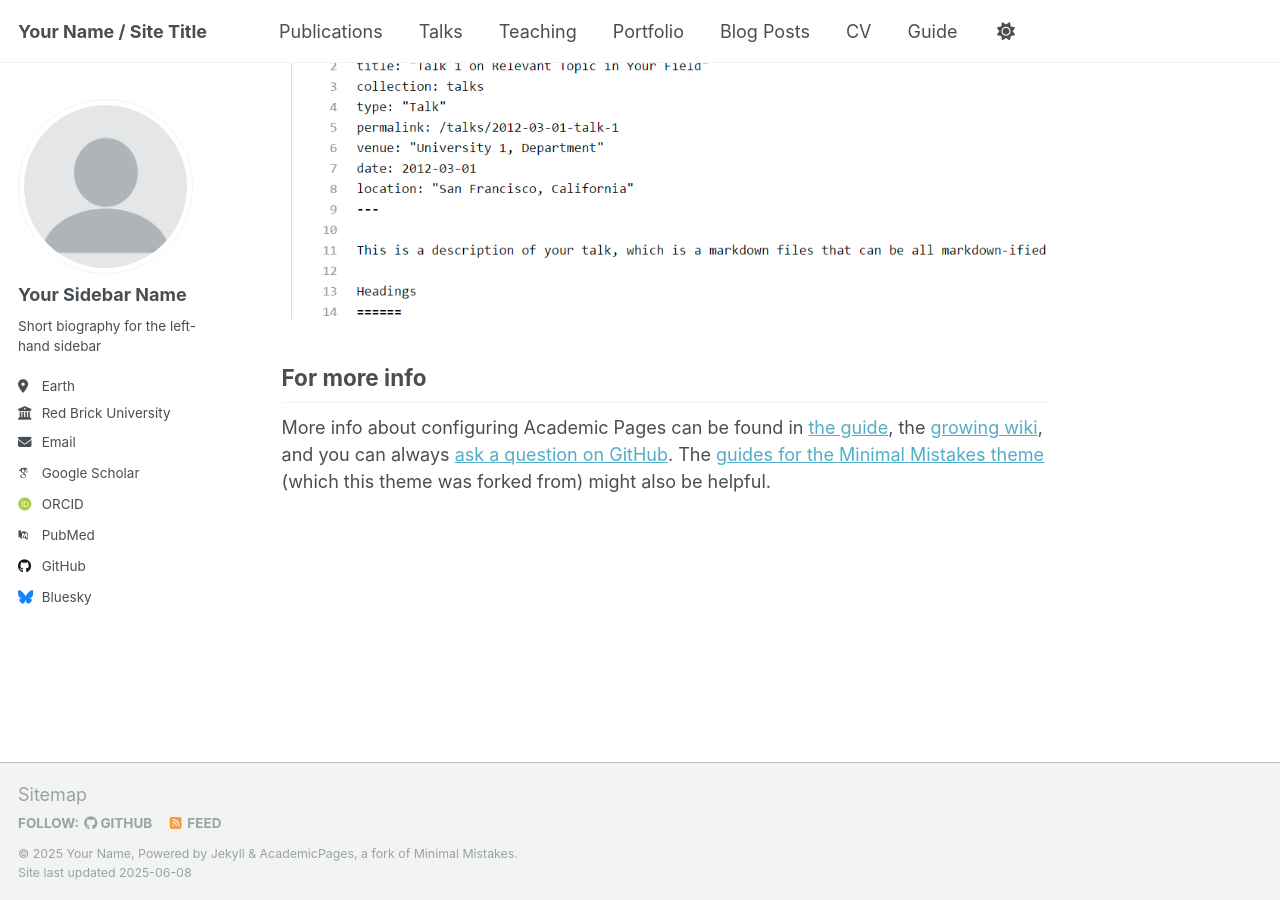
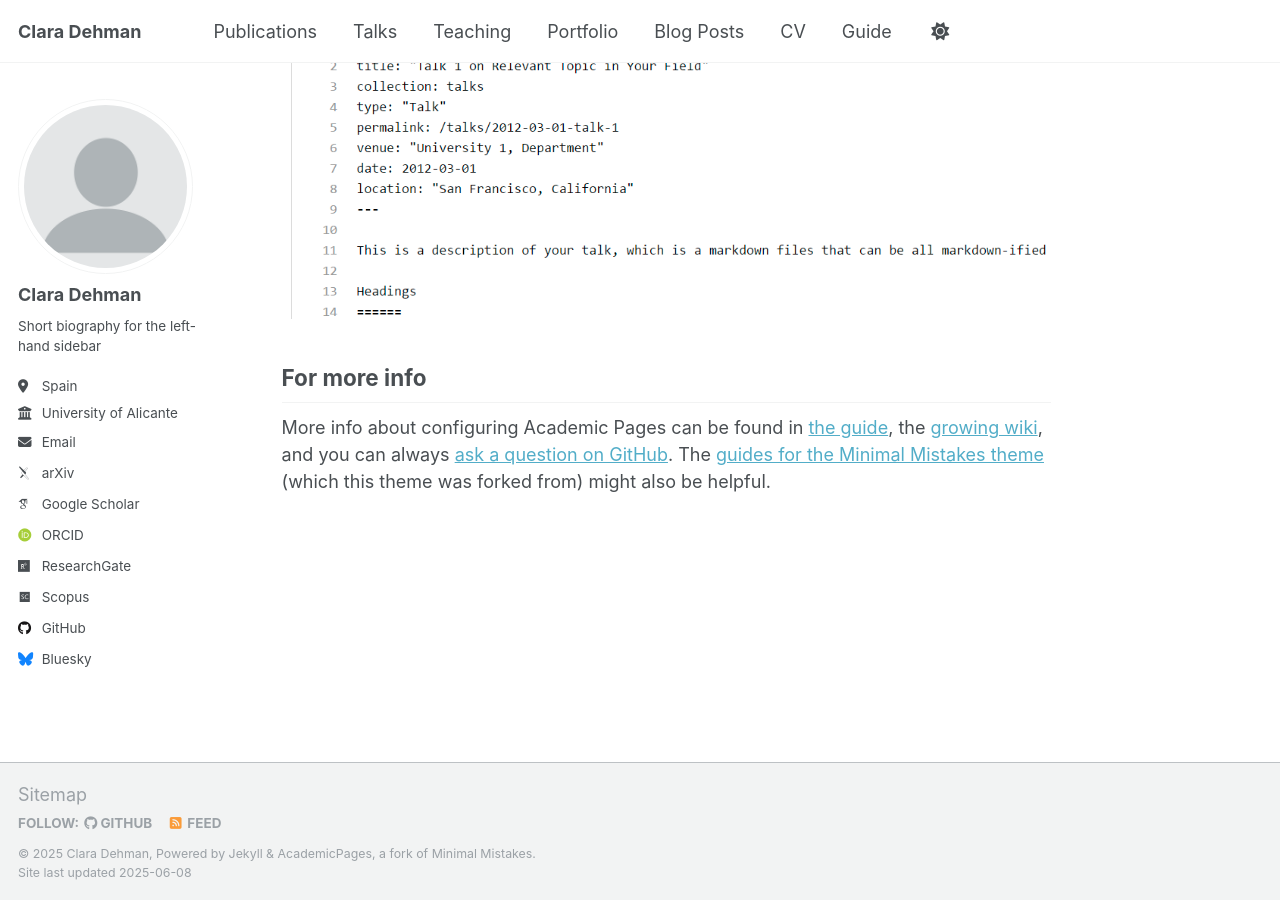
Before and after one commit to ClaraDehman/ClaraDehman.github.io, a Jekyll site: the page built from _pages/about.md, in a window 1280 px wide and 900 px high, scrolled down 2636 px. Built offline with Jekyll 4.4.1, drawn with Linux system fonts in a browser that asks for light colours; some web fonts are replaced.

Commit message:
Update _config.yml
updating profile and personal info

```diff
--- a/_config.yml
+++ b/_config.yml
@@ -9,13 +9,13 @@
 # Basic Site Settings
 locale                   : "en-US"
 site_theme               : "default"
-title                    : "Your Name / Site Title"
+title                    : "Clara Dehman"
 title_separator          : "-"
-name                     : &name "Your Name"
+name                     : &name "Clara Dehman"
 description              : &description "personal description"
-url                      : https://academicpages.github.io # the base hostname & protocol for your site e.g. "https://[your GitHub username].github.io" or if you already have some other page hosted on Github then use "https://[your GitHub username].github.io/[Your Repo Name]"
+url                      : https://ClaraDehman.github.io # the base hostname & protocol for your site e.g. "https://[your GitHub username].github.io" or if you already have some other page hosted on Github then use "https://[your GitHub username].github.io/[Your Repo Name]"
 baseurl                  : "" # the subpath of your site, e.g. "/blog"
-repository               : "academicpages/academicpages.github.io"
+repository               : "ClaraDehman/ClaraDehman.github.io"
 
 # Site Author - The following control what appear as part of the author content on the side bar.
 #               If a field is blank the icon and link will not appear, otherwise it will be shown.
@@ -23,24 +23,21 @@ repository               : "academicpages/academicpages.github.io"
 author:
   # Biographic information
   avatar           : "profile.png"
-  name             : "Your Sidebar Name"
+  name             : "Clara Dehman"
   pronouns         : # example: "she/her"
   bio              : "Short biography for the left-hand sidebar"
-  location         : "Earth"
-  employer         : "Red Brick University"
+  location         : "Spain"
+  employer         : "University of Alicante"
   uri              : # URL
-  email            : "none@example.org"
+  email            : "clara.dehman@ua.es"
 
   # Academic websites
   academia         : # URL
-  arxiv            : # URL - Update with the correct link to your profile
-  googlescholar    : "https://scholar.google.com/citations?user=PS_CX0AAAAAJ"
-  impactstory      : # URL
-  orcid            : "http://orcid.org/yourorcidurl"
-  semantic         : # URL
-  pubmed           : "https://www.ncbi.nlm.nih.gov/pubmed/?term=john+snow"
-  researchgate     : # URL
-  scopus           : # URL
+  arxiv            : "https://arxiv.org/search/?query=Clara+Dehman&searchtype=all&source=header"
+  googlescholar    : "https://scholar.google.es/citations?user=OFJajdUAAAAJ&hl=es"
+  orcid            : "https://orcid.org/0000-0003-0554-7286"
+  researchgate     : "https://www.researchgate.net/profile/Clara-Dehman"
+  scopus           : "https://www.scopus.com/authid/detail.uri?authorId=57217384633"
 
   # Repositories and software development
   bitbucket        : # Username - Update with your username on the site
```
